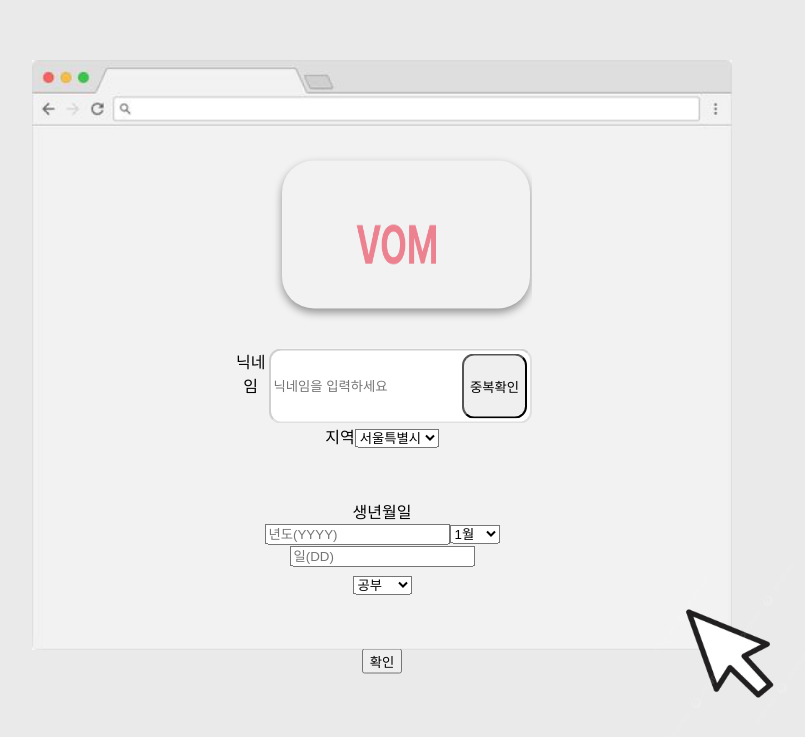
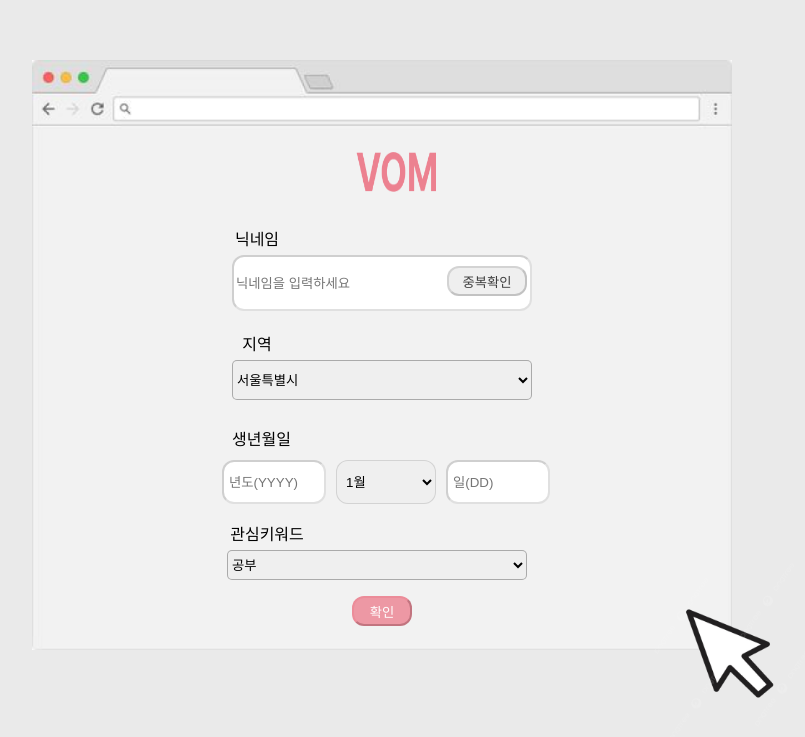
Before and after one commit to VOM-Project/React, a React (Create React App) app: page /join in a window 1280 px wide. Shown: the part 123-860 px from the top of the page, without its empty margins (258-1063 px from the left). Built offline with nearby package versions, Linux system fonts and the light colour scheme.

Commit message:
feat: 회원가입 form 완성

```diff
--- a/package.json
+++ b/package.json
@@ -3,6 +3,7 @@
   "version": "0.1.0",
   "private": true,
   "dependencies": {
+    "@stomp/stompjs": "^7.0.0",
     "@testing-library/jest-dom": "^5.17.0",
     "@testing-library/react": "^13.4.0",
     "@testing-library/user-event": "^13.5.0",
@@ -12,8 +13,7 @@
     "react-modal": "^3.16.1",
     "react-router-dom": "^6.23.1",
     "react-scripts": "5.0.1",
-    "react-webcam": "^7.2.0",
-    "socket.io-client": "^4.7.5",
+    "sockjs-client": "^1.6.1",
     "styled-components": "^6.1.11",
     "web-vitals": "^2.1.4"
   },
--- a/src/components/Join/InputBirth.js
+++ b/src/components/Join/InputBirth.js
@@ -3,6 +3,37 @@ import styled from "styled-components";
 const Wrapper = styled.div`
   width: 300px;
   height: 75px;
+  position: relative;
+  bottom: 50px;
+  display: flex;
+  flex-direction: column;
+  align-items: flex-start;
+`;
+const Label = styled.label`
+  margin-right: 200px;
+  margin-bottom: 10px;
+`;
+const InputContainer = styled.div`
+  display: flex;
+  flex-direction: row;
+  position: relative;
+  right: 10px;
+  gap: 10px; /* Space between elements */
+`;
+
+const InputBox = styled.input`
+  width: 90px;
+  border-color: rgba(102, 102, 102, 0.2);
+  border-radius: 12px;
+  height: 30px;
+  padding: 5px;
+`;
+
+const SelectBox = styled.select`
+  width: 100px;
+  border-color: rgba(102, 102, 102, 0.2);
+  border-radius: 12px;
+  padding: 5px;
 `;
 
 const InputBirth = ({
@@ -15,16 +46,16 @@ const InputBirth = ({
 }) => {
   return (
     <Wrapper>
-      생년월일
-      <br />
-      <input
+      <Label>생년월일</Label>
+      <InputContainer>
+        <InputBox
           type="number"
           value={birthYear}
           onChange={(e) => setBirthYear(e.target.value)}
           required
           placeholder="년도(YYYY)"
-      ></input>
-      <select
+        ></InputBox>
+        <SelectBox
           value={birthMonth}
           onChange={(e) => setBirthMonth(e.target.value)}
           required
@@ -41,14 +72,15 @@ const InputBirth = ({
           <option value="10">10월</option>
           <option value="11">11월</option>
           <option value="12">12월</option>
-      </select>
-      <input
+        </SelectBox>
+        <InputBox
           type="number"
           value={birthDay}
           onChange={(e) => setBirthDay(e.target.value)}
           required
           placeholder="일(DD)"
-      ></input>
+        ></InputBox>
+      </InputContainer>
     </Wrapper>
   );
 };
--- a/src/components/Join/InputKeyword.js
+++ b/src/components/Join/InputKeyword.js
@@ -3,12 +3,31 @@ import styled from "styled-components";
 const Wrapper = styled.div`
   width: 300px;
   height: 75px;
+  position: relative;
+  display: flex;
+  flex-direction: column;
+  bottom: 30px;
+  right: 5px;
+`;
+const Label = styled.label`
+  margin-right: 200px;
+  margin-bottom: 5px;
+  position: relative;
+  right: 10px;
+`;
+
+const SelectBox = styled.select`
+  border-radius: 5px;
+  width: 100%;
+  height: 30px;
+  border-color: rgba(102, 102, 102, 0.5);
 `;
 
 const InputKeyword = ({ keyword, setKeyword }) => {
   return (
     <Wrapper>
-      <select
+      <Label>관심키워드</Label>
+      <SelectBox
         value={keyword}
         onChange={(e) => setKeyword(e.target.value)}
         required
@@ -27,7 +46,7 @@ const InputKeyword = ({ keyword, setKeyword }) => {
         <option value="12">영어</option>
         <option value="13">사진</option>
         <option value="14">패션</option>
-      </select>
+      </SelectBox>
     </Wrapper>
   );
 };
--- a/src/components/Join/InputNickname.js
+++ b/src/components/Join/InputNickname.js
@@ -2,24 +2,41 @@ import styled from "styled-components";
 import Modal from "react-modal";
 import { useState } from "react";
 import axios from "axios";
+import { findByLabelText } from "@testing-library/react";
 
 const Wrapper = styled.div`
   width: 300px;
   height: 75px;
   position: relative;
   display: flex;
+  flex-direction: column;
+  bottom: 100px;
+`;
+const Label = styled.label`
+  margin-right: 250px;
+  margin-bottom: 5px;
+`;
+const InputContainer = styled.div`
+  width: 100%;
+  display: flex;
+  align-items: center;
 `;
 const InputBox = styled.input`
   width: 100%;
+  height: 50px;
   border-color: rgba(102, 102, 102, 0.2);
   border-radius: 12px;
 `;
 const Button = styled.button`
+  width: 80px;
   position: absolute;
-  top: 5px;
+  margin-top: 20px;
+  top: 20px;
   bottom: 5px;
   right: 5px;
   border-radius: 12px;
+  border-color: rgba(102, 102, 102, 0.2);
+  color: rgba(17, 17, 17, 0.8);
 `;
 const customModalStyles = {
   content: {
@@ -31,6 +48,14 @@ const customModalStyles = {
     transform: "translate(-50%, -50%)",
   },
 };
+
+const ModalButton = styled.button`
+  margin-left: 100px;
+  color: white;
+  background-color: rgba(236, 129, 144, 0.8);
+  border-radius: 10px;
+  border-color: rgba(236, 129, 144, 0.5);
+`;
 
 Modal.setAppElement("#root");
 
@@ -56,7 +81,8 @@ const InputNickname = ({ nickname, setNickname }) => {
   };
   return (
     <Wrapper>
-      닉네임
+      <Label>닉네임</Label>
+      <InputContainer>
         <InputBox
           type="text"
           value={nickname}
@@ -67,6 +93,7 @@ const InputNickname = ({ nickname, setNickname }) => {
         <Button type="button" onClick={handleCheckNickname}>
           중복확인
         </Button>
+      </InputContainer>
       <Modal
         isOpen={modalIsOpen}
         onReqeustClose={() => setModalIsOpen(false)}
@@ -74,7 +101,7 @@ const InputNickname = ({ nickname, setNickname }) => {
         contentLable="Nickname Check"
       >
         <p>{modalMessage}</p>
-        <button onClick={() => setModalIsOpen(false)}>확인</button>
+        <ModalButton onClick={() => setModalIsOpen(false)}>확인</ModalButton>
       </Modal>
     </Wrapper>
   );
--- a/src/components/Join/InputRegion.js
+++ b/src/components/Join/InputRegion.js
@@ -3,13 +3,28 @@ import styled from "styled-components";
 const Wrapper = styled.div`
   width: 300px;
   height: 75px;
+  position: relative;
+  display: flex;
+  flex-direction: column;
+  bottom: 70px;
+`;
+const Label = styled.label`
+  margin-right: 250px;
+  margin-bottom: 5px;
+`;
+
+const SelectBox = styled.select`
+  border-radius: 5px;
+  width: 100%;
+  height: 40px;
+  border-color: rgba(102, 102, 102, 0.5);
 `;
 
 const InputRegion = ({ region, setRegion }) => {
   return (
     <Wrapper>
-      지역
-      <select
+      <Label>지역</Label>
+      <SelectBox
         value={region}
         onChange={(e) => setRegion(e.target.value)}
         required
@@ -28,7 +43,7 @@ const InputRegion = ({ region, setRegion }) => {
         <option value="12">울산광역시</option>
         <option value="13">부산광역시</option>
         <option value="14">제주도</option>
-      </select>
+      </SelectBox>
     </Wrapper>
   );
 };
--- a/src/components/Join/LogoBox.js
+++ b/src/components/Join/LogoBox.js
@@ -11,25 +11,24 @@ const Wrapper = styled.div`
 const Box = styled.div`
   width: 120px;
   height: 20px;
-  font-size: 5rem;
   text-align: center;
   padding: 4rem;
-  border-radius: 2rem;
   margin-left: 50px;
   display: flex;
   justify-content: center;
   align-items: top;
+  position: relative;
   margin-top: 120px;
-  margin-bottom: 40px;
+  bottom: 90px;
   color: #4a215f;
   font-weight: bold;
-  box-shadow: 0px 4px 8px rgba(0, 0, 0, 0.4);
 `;
 
 const LogoImage = styled.img`
   width: 80px;
   height: 40px;
   margin-right: 20px;
+  margin-bottom: 100px;
 `;
 
 const LogoBox = () => {
--- a/src/pages/JoinPage.js
+++ b/src/pages/JoinPage.js
@@ -50,9 +50,14 @@ const BoxContent = styled.div`
 `;
 
 const ButtonCheck = styled.button`
-  width: 500px;
-  height: 55px;
-  color: rgba(236, 129, 144, 0.9);
+  width: 20%;
+  height: 30px;
+  background-color: rgba(236, 129, 144, 0.8);
+  position: relative;
+  bottom: 30px;
+  border-radius: 12px;
+  border-color: rgba(236, 129, 144, 0.5);
+  color: white;
 `;
 
 function JoinPage() {
@@ -98,7 +103,7 @@ function JoinPage() {
           />
           <InputKeyword />
           <div>
-            <button onClick={handleSubmit}>확인</button>
+            <ButtonCheck onClick={handleSubmit}>확인</ButtonCheck>
           </div>
         </BoxContent>
       </CenterBox>
```
Also changed, not shown: src/pages/WebCamPage.js (+257 -7 lines), 1 other file (tests, documents, lock files or other folders). Lines whose indentation alone changed are shown as unchanged.
